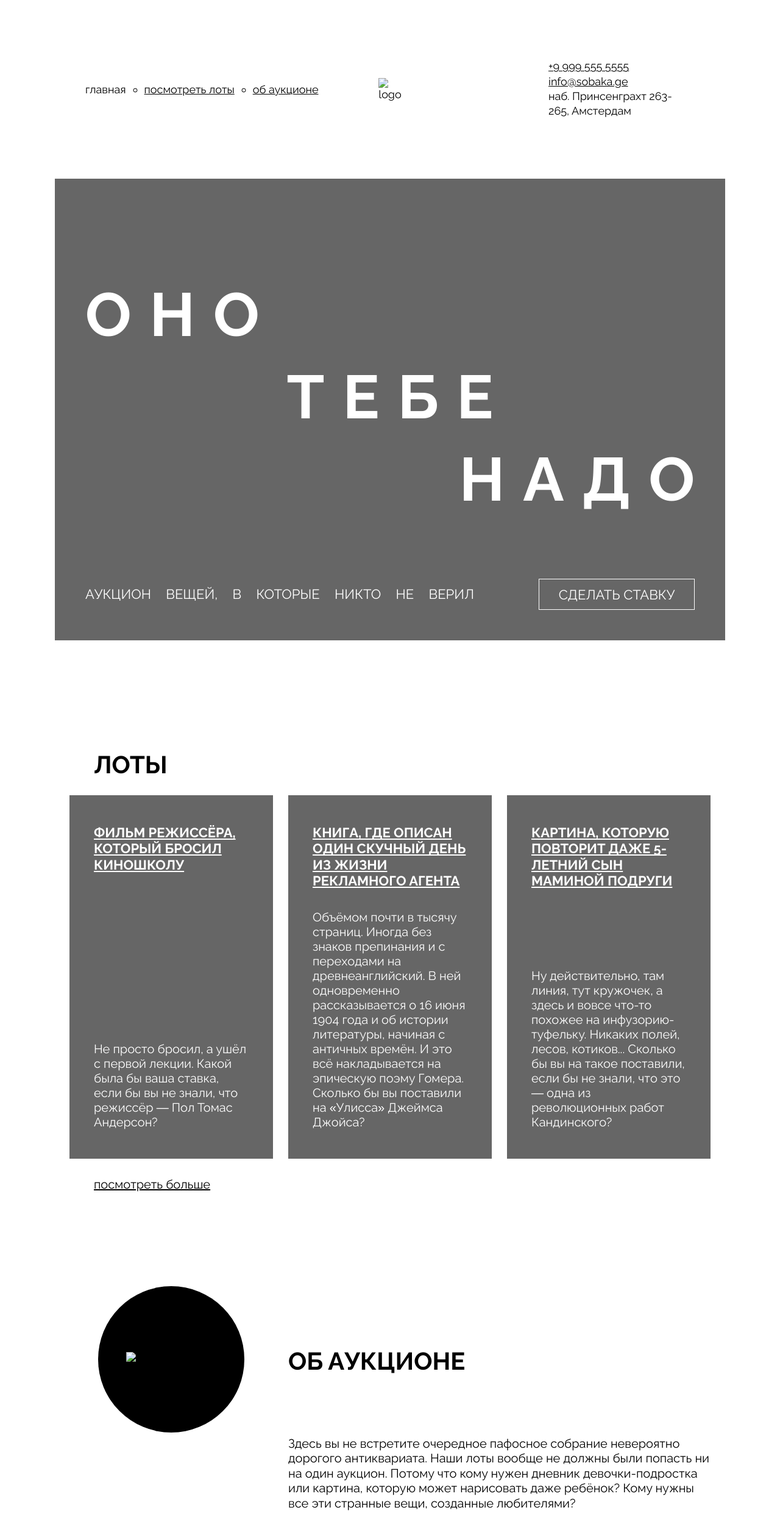
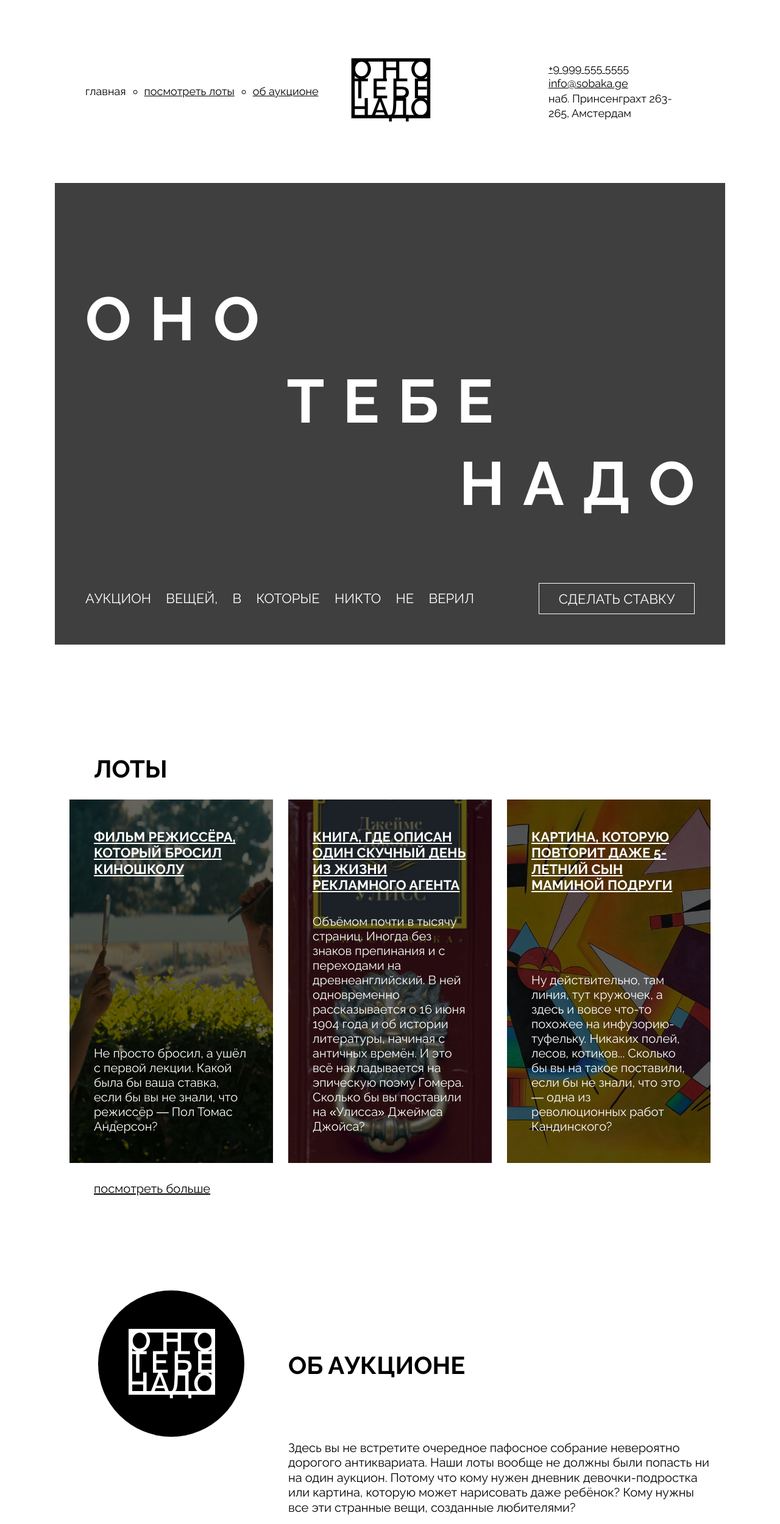
Before and after one commit to mikeryb/ono-tebe-nado-fd, a plain HTML site: page index.html in a window 1280 px wide. Shown: the top 2499 px of the page at 61% size. Drawn offline with Linux system fonts and the light colour scheme; the site is published under a folder, as on GitHub Pages, so addresses that start at the root find nothing.

Commit message:
reviewupdate

```diff
--- a/index.html
+++ b/index.html
@@ -27,7 +27,7 @@
       <a class="header__logo">
         <img
           class="header__logo-image"
-          src="/images/logo-black.svg"
+          src="./images/logo-black.svg"
           alt="logo"
         />
       </a>
@@ -42,13 +42,13 @@
         <div class="overlay"></div>
         <h1 class="cover__title letter-spacing-extended">
           <span class="aligned-text"
-            >ОН<span class="no-letter-spacing">О</span></span
+            >он<span class="no-letter-spacing">о</span></span
           >
           <span class="aligned-text_center"
-            >ТЕБ<span class="no-letter-spacing">Е</span></span
+            >теб<span class="no-letter-spacing">е</span></span
           >
           <span class="aligned-text_right"
-            >НАД<span class="no-letter-spacing">О</span></span
+            >над<span class="no-letter-spacing">о</span></span
           >
         </h1>
         <div class="cover__description">
@@ -68,13 +68,11 @@
                 <h3 class="card__title">
                   Фильм режиссёра, который бросил киношколу
                 </h3>
-                <div class="card__text">
-                  <p>
+                <p class="card__text">
                   Не просто бросил, а ушёл с первой лекции. Какой была бы ваша
                   ставка, если бы вы не знали, что режиссёр — Пол Томас
                   Андерсон?
                 </p>
-                </div>
               </article>
             </a>
           </li>
@@ -87,16 +85,14 @@
                   Книга, где описан один скучный день из жизни рекламного агента
                 </h3>
 
-                <div class="card__text">
-                  <p>
-                    Объёмом почти в тысячу страниц. Иногда без знаков препинания
-                    и с переходами на древнеанглийский. В ней одновременно
+                <p class="card__text">
+                  Объёмом почти в тысячу страниц. Иногда без знаков препинания и
+                  с переходами на древнеанглийский. В ней одновременно
                   рассказывается о 16 июня 1904 года и об истории литературы,
                   начиная с античных времён. И это всё накладывается на
                   эпическую поэму Гомера. Сколько бы вы поставили на «Улисса»
                   Джеймса Джойса?
                 </p>
-                </div>
               </article>
             </a>
           </li>
@@ -109,14 +105,12 @@
                   Картина, которую повторит даже 5-летний сын маминой подруги
                 </h3>
 
-                <div class="card__text">
-                  <p>
+                <p class="card__text">
                   Ну действительно, там линия, тут кружочек, а здесь и вовсе
                   что-то похожее на инфузорию-туфельку. Никаких полей, лесов,
-                    котиков... Сколько бы вы на такое поставили, если бы не
-                    знали, что это — одна из революционных работ Кандинского?
+                  котиков... Сколько бы вы на такое поставили, если бы не знали,
+                  что это — одна из революционных работ Кандинского?
                 </p>
-                </div>
               </article>
             </a>
           </li>
@@ -127,7 +121,7 @@
         <div class="about__logo">
           <img
             class="about__logo-image"
-            src="/images/logo-white.svg"
+            src="./images/logo-white.svg"
             alt="white-logo"
           />
         </div>
@@ -145,7 +139,8 @@
             <p>
               Слишком сложные или, наоборот, слишком простые. Опережающие своё
               время. В пух и прах растерзанные критиками. Непринятые и
-              непонятые. Когда-то они казались просто неудачными. Но, несмотря <br>
+              непонятые. Когда-то они казались просто неудачными. Но, несмотря
+              <br />
               на критику, кажущуюся простоту или сложность, сейчас без этих
               лотов невозможно представить современную культуру. Когда в эти
               вещи не верил никто, продолжали верить их создатели. И сейчас эти
@@ -164,9 +159,7 @@
       <nav class="footer__menu">
         <ul class="footer__menu-list">
           <li>
-            <a class="footer__menu-link_active" href="#0">
-              главная
-            </a>
+            <a class="footer__menu-link_active" href="#0"> главная </a>
           </li>
           <li>
             <a href="#lots"> посмотреть лоты </a>
@@ -178,28 +171,28 @@
       </nav>
       <ul class="footer__social-list">
         <li>
-          <a>
+          <a target="_blank">
             <img
               class="footer__social-icon"
-              src="/images/yt.svg"
+              src="./images/yt.svg"
               alt="youtube logo"
             />
           </a>
         </li>
         <li>
-          <a>
+          <a target="_blank">
             <img
               class="footer__social-icon"
-              src="/images/vk.svg"
+              src="./images/vk.svg"
               alt="vk logo"
             />
           </a>
         </li>
         <li>
-          <a>
+          <a target="_blank">
             <img
               class="footer__social-icon"
-              src="/images/pinterest.svg"
+              src="./images/pinterest.svg"
               alt="pinterest logo"
             />
           </a>
--- a/styles/style.css
+++ b/styles/style.css
@@ -3,14 +3,13 @@
   display: grid;
   grid-template-columns: 1fr min-content 1fr;
   align-items: center;
-  min-height: 293px;
   font-size: 18px;
 }
 
 .cover {
   position: relative;
   padding: 165px 50px 50px 50px;
-  background-image: url(/images/cover.jpg);
+  background-image: url(../images/cover.jpg);
   background-size: cover;
   background-position: center;
   color: #fff;
@@ -33,7 +32,6 @@
   padding: 0 50px;
   font-size: 18px;
   grid-template-columns: repeat(3, 1fr);
-  min-height: 180px;
   margin-top: 180px;
 }
 
@@ -128,6 +126,7 @@
 }
 
 .bet-button {
+  font-family: Raleway, sans-serif;
   font-weight: 500;
   text-align: center;
   width: 256px;
@@ -170,18 +169,16 @@
   justify-content: space-between;
   padding: 48px 40px;
   color: #fff;
-}
-
-.card_type_film {
-  background-image: url(/images/card-lot-01.jpg);
   background-size: cover;
   background-position: center;
 }
 
+.card_type_film {
+  background-image: url(../images/card-lot-01.jpg);
+}
+
 .card_type_book {
-  background-image: url(/images/card-lot-02.jpg);
-  background-size: cover;
-  background-position: center;
+  background-image: url(../images/card-lot-02.jpg);
 }
 
 .card__title {
@@ -196,16 +193,13 @@
 }
 
 .card__text {
-  display: block;
   position: relative;
   z-index: 2;
   line-height: 120%;
 }
 
 .card_type_picture {
-  background-image: url(/images/card-lot-03.jpg);
-  background-size: cover;
-  background-position: center;
+  background-image: url(../images/card-lot-03.jpg);
 }
 
 .lots__look-more-link {
@@ -244,7 +238,8 @@
   flex-direction: column;
   gap: 20px;
   line-height: 122%;
-  width: 691px;
+  max-width: 691px;
+  width: 100%;
 }
 
 .footer__menu {
```
Lines whose indentation alone changed are shown as unchanged.
